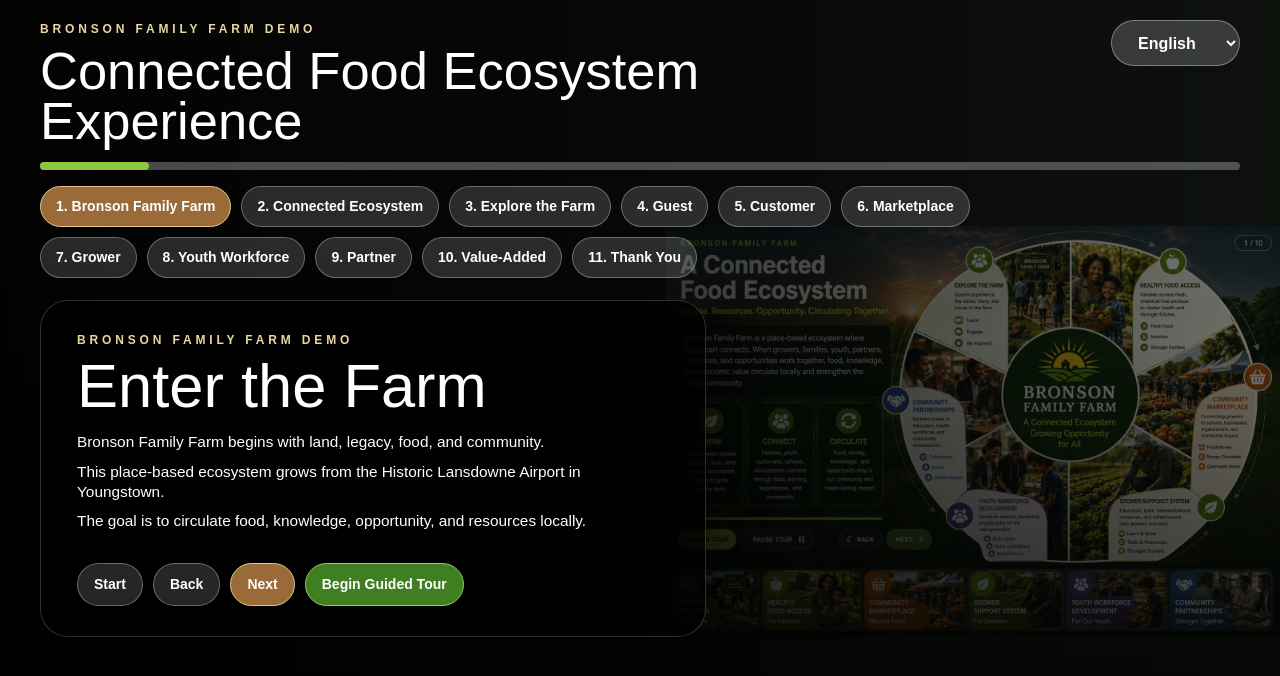
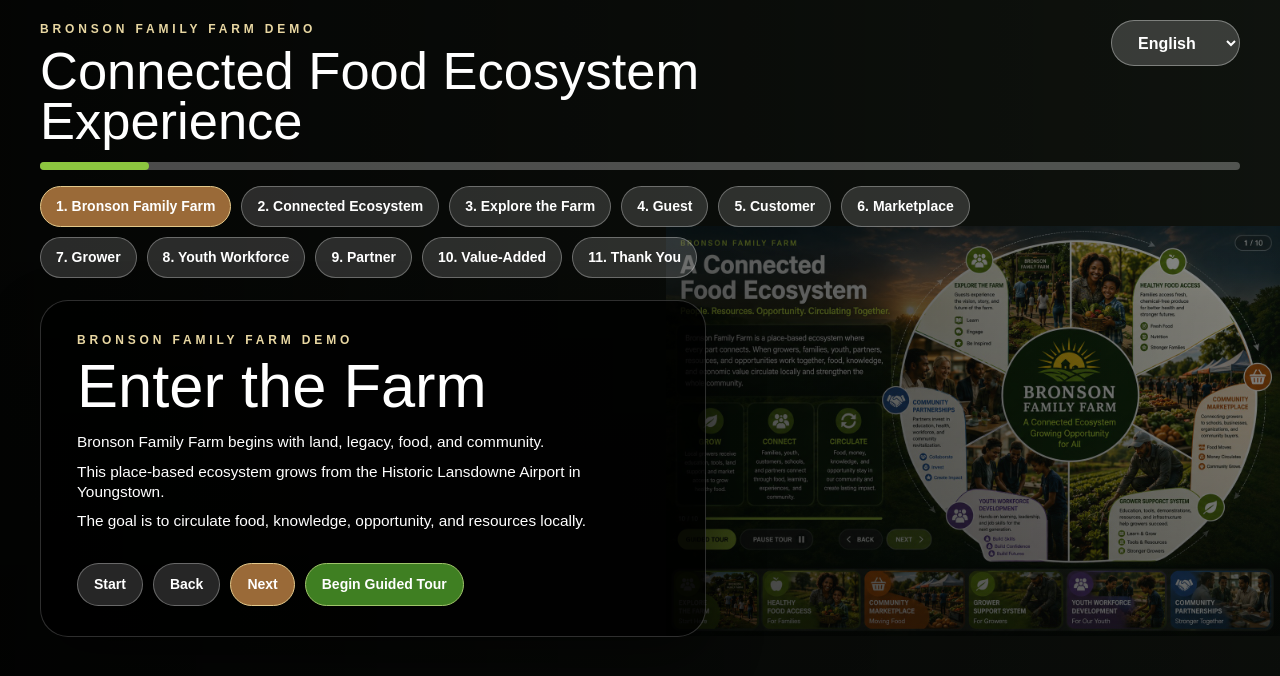
Before and after one commit to cburgessemail-gif/bronson-demo, a React (Vite) app: page / in a window 1280 px wide. Shown: the top 676 px of the page. Built offline with nearby package versions, Linux system fonts and the light colour scheme; the HTML template or start-up script is replaced by a standard one.

Commit message:
Adjust opacity and background colors in App.tsx

```diff
--- a/src/App.tsx
+++ b/src/App.tsx
@@ -657,14 +657,14 @@
     inset: 0,
     backgroundRepeat: "no-repeat",
     backgroundColor: "#10140f",
-    opacity: 0.52,
+    opacity: 0.58,
     transition: "all .7s ease",
   },
   overlay: {
     position: "absolute",
     inset: 0,
     background:
-      "linear-gradient(to right, rgba(0,0,0,.88), rgba(0,0,0,.60), rgba(0,0,0,.16)), linear-gradient(to top, rgba(0,0,0,.72), transparent 58%)",
+      "linear-gradient(to right, rgba(0,0,0,.78), rgba(0,0,0,.46), rgba(0,0,0,.08)), linear-gradient(to top, rgba(0,0,0,.38), transparent 72%)",
   },
   screen: {
     position: "relative",
@@ -744,7 +744,7 @@
     overflow: "hidden",
     borderRadius: 28,
     padding: "30px 36px",
-    background: "rgba(0,0,0,.78)",
+    background: "rgba(0,0,0,.80)",
     border: "1px solid rgba(255,255,255,.18)",
     boxShadow: "0 22px 55px rgba(0,0,0,.45)",
   },
```
